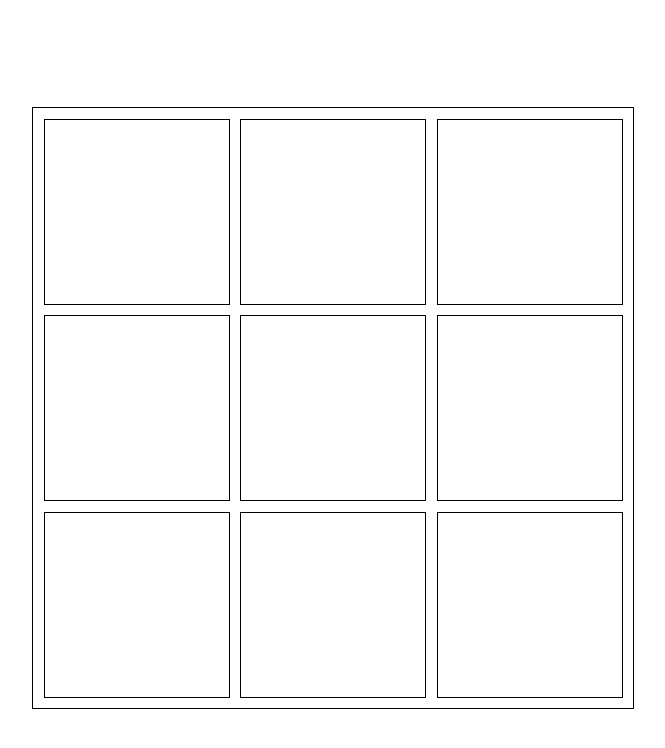
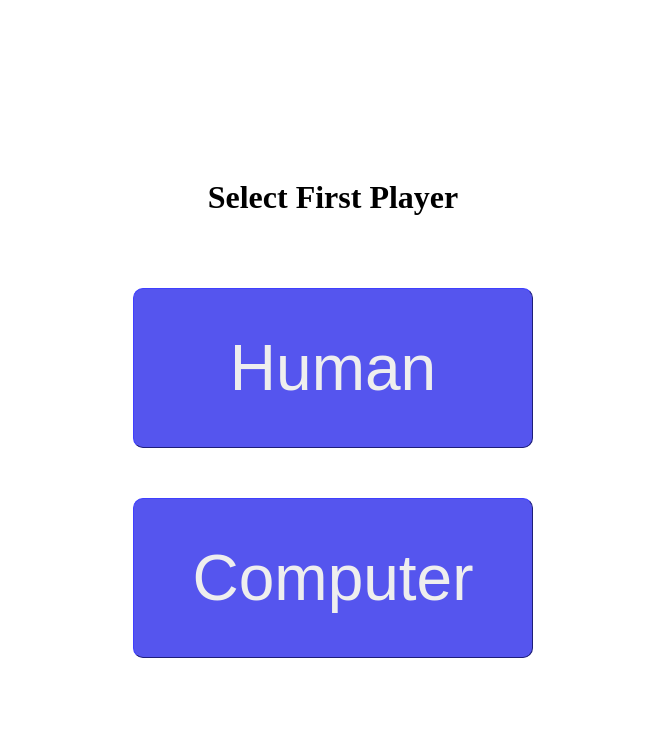
Before and after one commit to Hyperlisk/tic-tac-toe-react, a React (Create React App) app: page / in a window 1280 px wide. Both pictures are taken after a click on the button "Beatable". Shown: the top 748 px of the page, without its empty margins (307-972 px from the left). Built offline with nearby package versions, Linux system fonts and the light colour scheme.

Commit message:
Add a screen to select the first player.

```diff
--- a/src/App.js
+++ b/src/App.js
@@ -33,7 +33,15 @@ const DifficultySelectionContainer = styled.div`
   height: 75vh;
 `;
 
-const DifficultyButton = styled.button`
+const FirstPlayerSelectionContainer = styled.div`
+  display: flex;
+  flex-direction: column;
+  justify-content: space-evenly;
+  align-items: center;
+  height: 75vh;
+`;
+
+const ConfirmationButton = styled.button`
   border: 1px outset #33C;
   border-radius: 10px;
   background-color: #55E;
@@ -88,20 +96,50 @@ class DifficultySelection extends React.Component {
     return (
       <DifficultySelectionContainer>
         <h1>Select Difficulty</h1>
-        <DifficultyButton onClick={this.onBeatableClicked}>
+        <ConfirmationButton onClick={this.onBeatableClicked}>
           Beatable
-        </DifficultyButton>
-        <DifficultyButton onClick={this.onUnbeatableClicked}>
+        </ConfirmationButton>
+        <ConfirmationButton onClick={this.onUnbeatableClicked}>
           Unbeatable
-        </DifficultyButton>
+        </ConfirmationButton>
       </DifficultySelectionContainer>
+    );
+  }
+}
+
+const PLAYER = {
+  HUMAN: 0,
+  COMPUTER: 1,
+};
+
+class FirstPlayerSelection extends React.Component {
+  onHumanClicked = () => {
+    this.props.onFirstPlayerSelected(PLAYER.HUMAN);
+  };
+
+  onComputerClicked = () => {
+    this.props.onFirstPlayerSelected(PLAYER.COMPUTER);
+  };
+
+  render() {
+    return (
+      <FirstPlayerSelectionContainer>
+        <h1>Select First Player</h1>
+        <ConfirmationButton onClick={this.onHumanClicked}>
+          Human
+        </ConfirmationButton>
+        <ConfirmationButton onClick={this.onComputerClicked}>
+          Computer
+        </ConfirmationButton>
+      </FirstPlayerSelectionContainer>
     );
   }
 }
 
 const SCREENS = {
   DIFFICULTY_SELECTION: 0,
-  IN_GAME: 1,
+  FIRST_PLAYER_SELECTION: 1,
+  IN_GAME: 2,
 };
 
 class App extends React.Component {
@@ -110,6 +148,8 @@ class App extends React.Component {
     super(props);
 
     this.state = {
+      board: null,
+      playerTurn: PLAYER.HUMAN,
       screen: SCREENS.DIFFICULTY_SELECTION,
       selectedDifficulty: DIFFICULTY.BEATABLE,
     };
@@ -117,16 +157,25 @@ class App extends React.Component {
 
   onDifficultySelected = difficultyLevel => {
     this.setState({
+      // Move us to the first player selection screen.
+      screen: SCREENS.FIRST_PLAYER_SELECTION,
+      // Make sure we set the proper difficulty level that was selected.
+      selectedDifficulty: difficultyLevel,
+    });
+  };
+
+  onFirstPlayerSelected = firstPlayer => {
+    this.setState({
       // Initialize an empty board.
       board: [
         [BOARD_MARKER._, BOARD_MARKER._, BOARD_MARKER._],
         [BOARD_MARKER._, BOARD_MARKER._, BOARD_MARKER._],
         [BOARD_MARKER._, BOARD_MARKER._, BOARD_MARKER._],
       ],
+      // Set the current player's turn to be the one selected.
+      playerTurn: firstPlayer,
       // Move us to the actual game.
       screen: SCREENS.IN_GAME,
-      // Make sure we set the proper difficulty level that was selected.
-      selectedDifficulty: difficultyLevel,
     });
   };
 
@@ -137,6 +186,11 @@ class App extends React.Component {
       case SCREENS.DIFFICULTY_SELECTION:
         return (
           <DifficultySelection onDifficultySelected={this.onDifficultySelected} />
+        );
+
+      case SCREENS.FIRST_PLAYER_SELECTION:
+        return (
+          <FirstPlayerSelection onFirstPlayerSelected={this.onFirstPlayerSelected} />
         );
 
       case SCREENS.IN_GAME:
```
